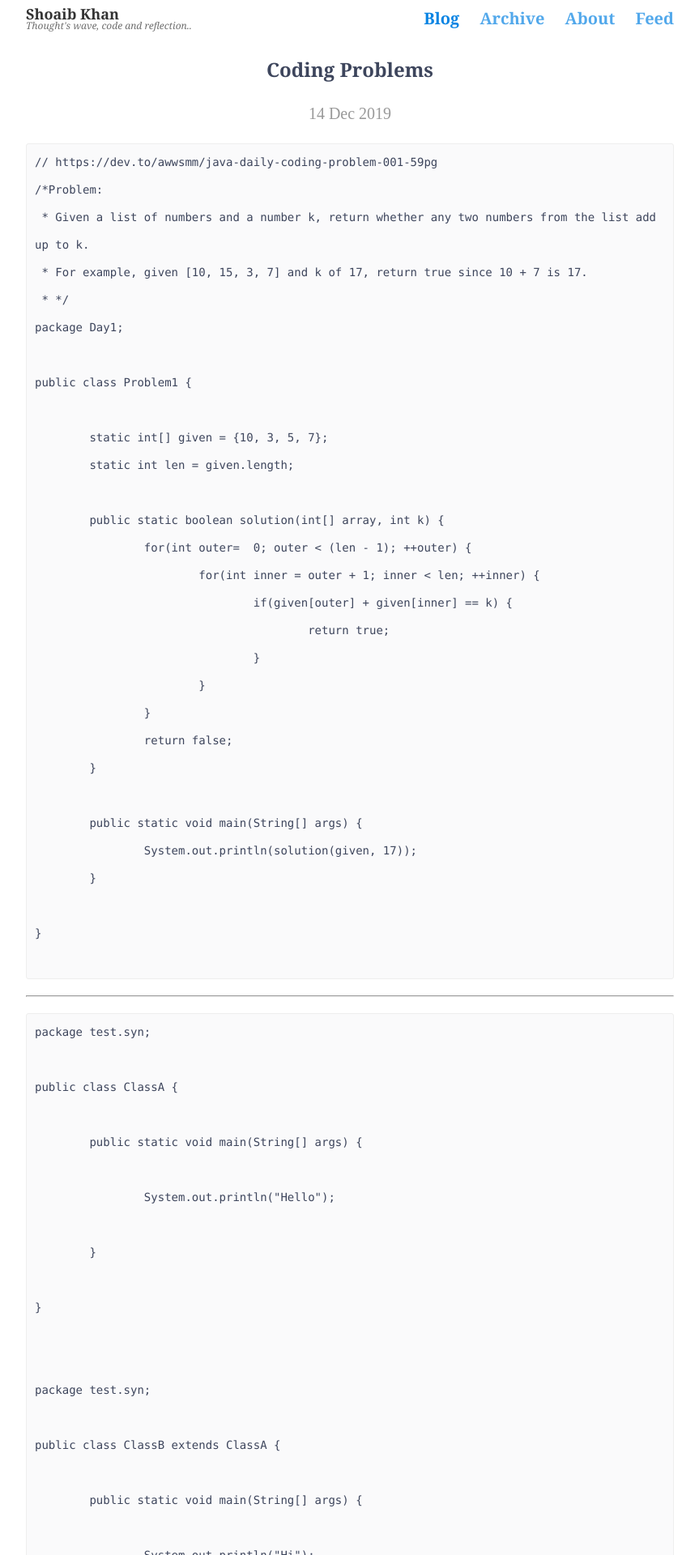
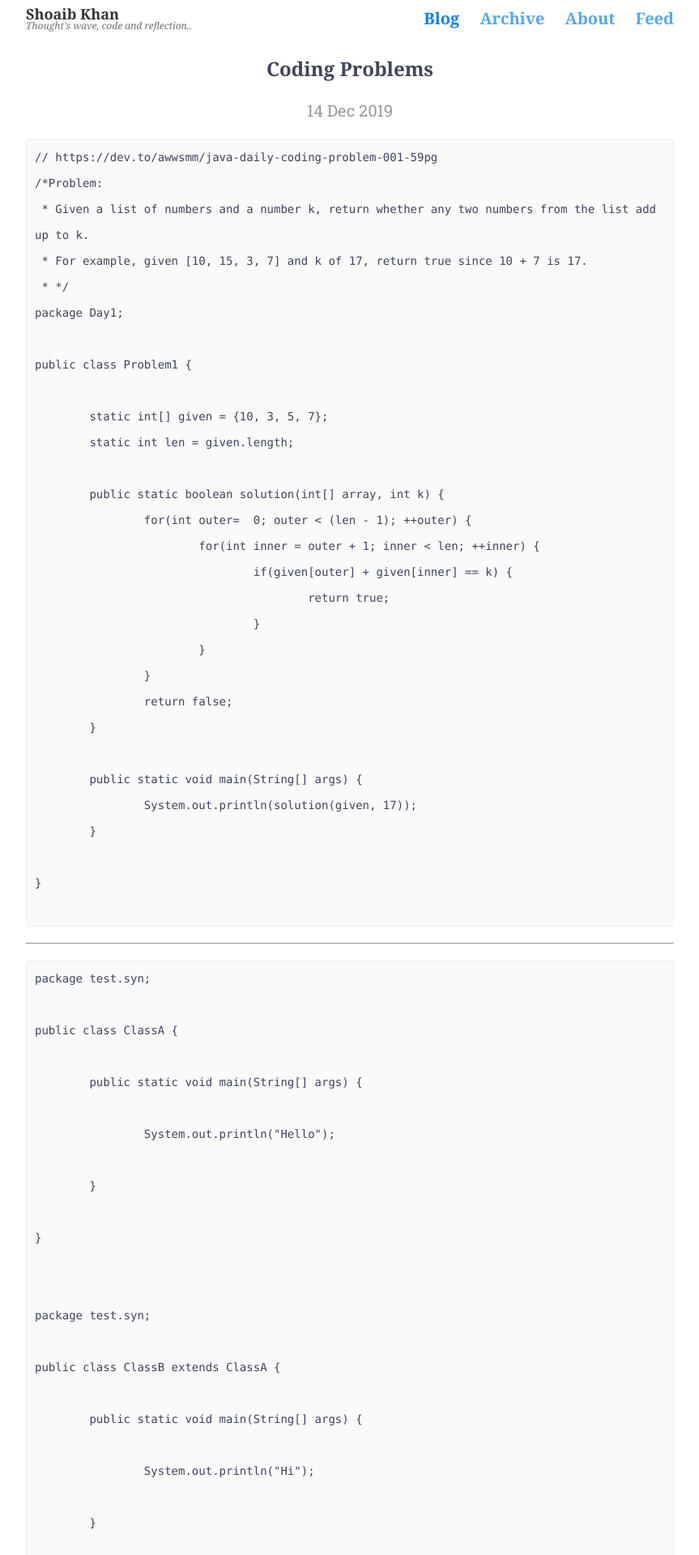
Before and after one commit to shoaibk-dev/shoaibk-dev.github.io, a Jekyll site: the page built from index.html, in a window 1280 px wide. Shown: the top 1920 px of the page at 81% size, without its empty margins (208-1071 px from the left). Built offline with Jekyll 4.4.1, drawn with Linux system fonts in a browser that asks for light colours; nearby versions of some CDN libraries; library files that are not in the unit come from our copies.

Commit message:
Update screen.css

```diff
--- a/css/screen.css
+++ b/css/screen.css
@@ -1,12 +1,12 @@
 @import url(normalize.css);
-@import url('https://fonts.googleapis.com/css?family=Open+Sans:600,800');
+@import url('https://fonts.googleapis.com/css?family=Roboto+Slab&display=swap');
 
 body {
   font-family: "Roboto Slab";
   font-size: 20px;
   font-weight: 300;
   color: #3d455c;
-  line-height: 1.7;
+  line-height: 1.6;
   font-kerning: normal;
   text-rendering: optimizeLegibility;
 }
```
